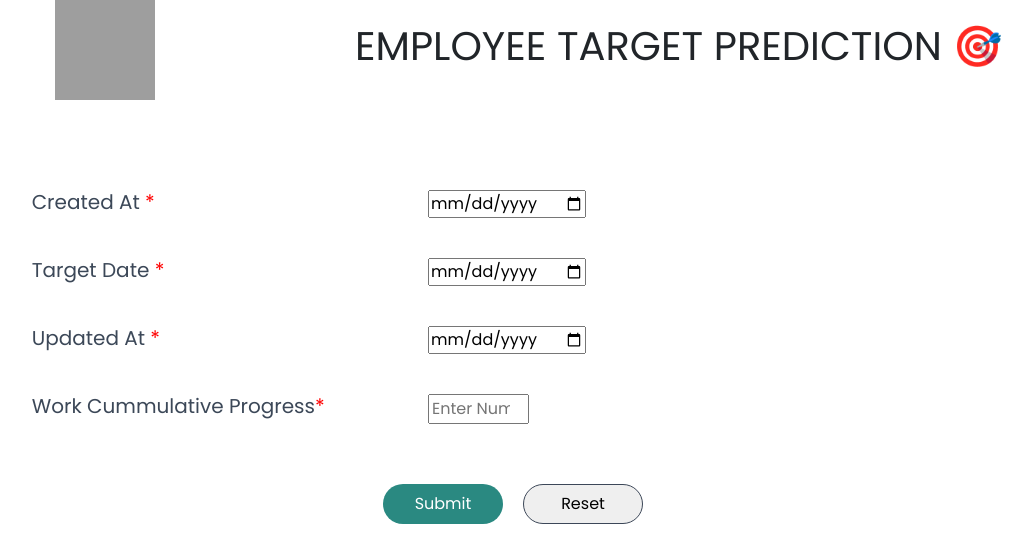
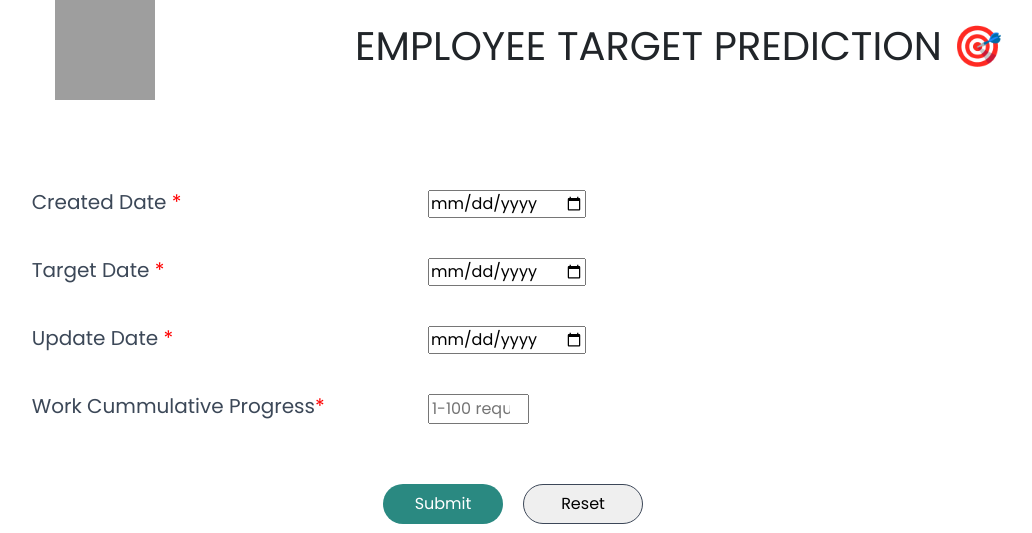
Before and after one commit to MOTURUPRAVEENBHARGAV/employee-target-prediction-HR-ANALYTICS-, a Flask app: page / in a window 1280 px wide. Shown: the top 533 px of the page, without its empty margins (127-1159 px from the left). Run offline with Flask 2, Linux system fonts and the light colour scheme; parts of the project's set-up code (start-up, migrations or seed data) failed here and were passed over; grey boxes are pictures that could not be loaded.

Commit message:
Update index.html

```diff
--- a/templates/index.html
+++ b/templates/index.html
@@ -132,7 +132,7 @@
         <div class="form">
 
           <div class="element">
-            <label class="front-label" for="action2" style="padding-right:0px;">Created At<span style="color: red;">
+            <label class="front-label" for="action2" style="padding-right:0px;">Created Date<span style="color: red;">
                 *</span></label><br>
             <div class="child1" style="margin-right: 20px;">
               <input type="date" id="change2" name="createdat"  required="required">
@@ -150,7 +150,7 @@
 
 
           <div class="element">
-            <label class="front-label" for="action3" style="padding-right:0px;">Updated At<span style="color: red;">
+            <label class="front-label" for="action3" style="padding-right:0px;">Update Date<span style="color: red;">
                 *</span></label><br>
             <div class="child1" style="margin-right: 20px;">
               <input type="date" id="change3" name="updatedat"  required="required">
@@ -162,7 +162,7 @@
           <div class="element">
             <label class="front-label" for="action1">Work Cummulative Progress<span style="color: red;">*</span></label>
             <div class="child1">
-              <input type="number" id="action1" name="progress" min="0" max="100" placeholder="Enter Number 0-100" required="required">
+              <input type="number" id="action1" name="progress" min="0" max="100" placeholder="1-100 required="required">
               <br>
             </div>
           </div>
```
